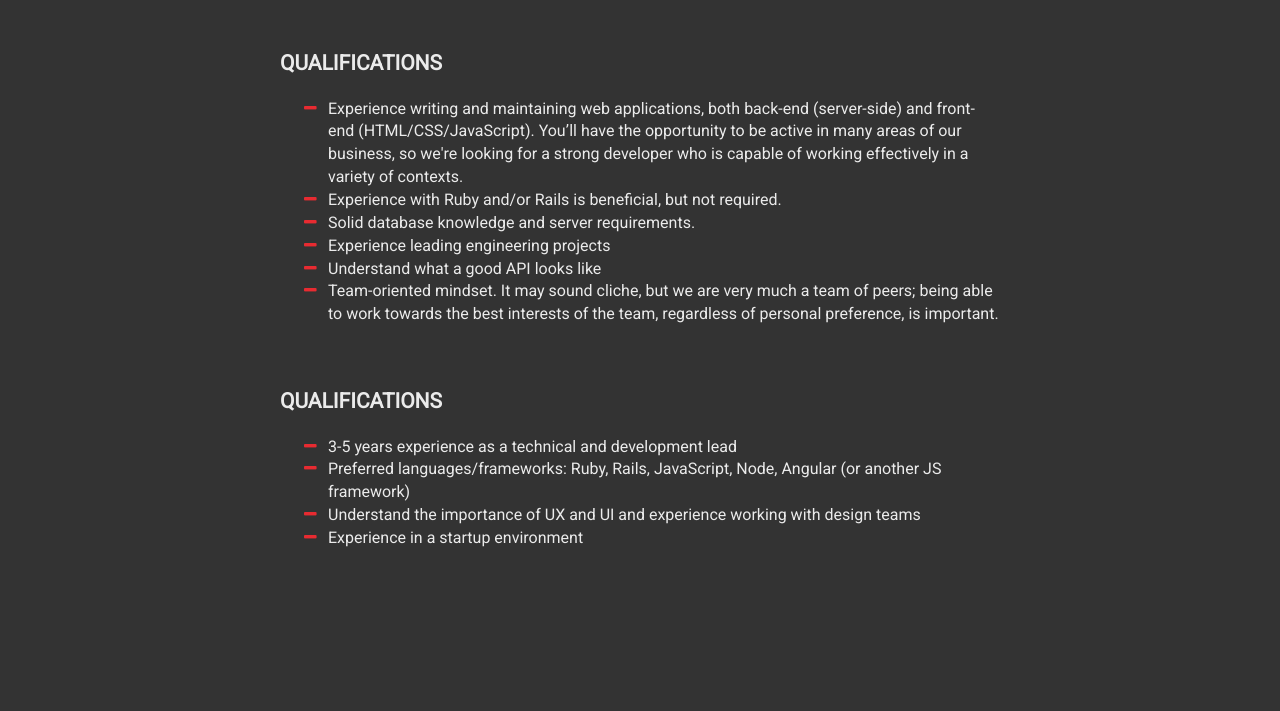
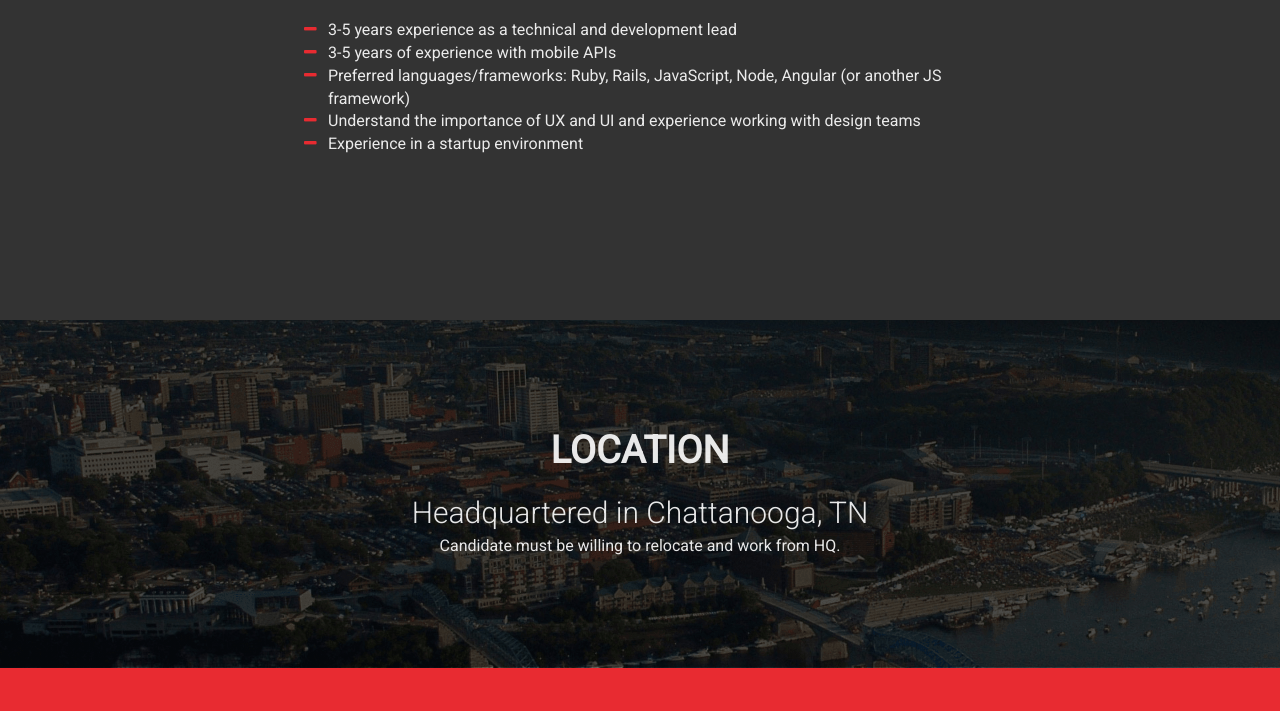
Before and after one commit to benjaminleeschnell/irongaming, a plain HTML site: page index.html in a window 1280 px wide. Shown: the part 2679-3390 px from the top of the page. Drawn offline with Linux system fonts and the light colour scheme.

Commit message:
Cory and Amela's correstions

```diff
--- a/index.html
+++ b/index.html
@@ -56,7 +56,7 @@
 							We are looking for a senior developer to join our product team. You'll work closely with all different team members at Iron Gaming (IG) to lead the development of our new product. The ideal candidate must have real-world engineering experience with successful products shipped.
 						</p>
 						<p class="text-center">
-							As one of our core values, working as a No Ego Doer is an important part of being a developer at IG. You'll need to be aware of when you have assumptions, and be disciplined about working with other team members in order to test and confirm your ideas.
+							As one of our core values, working as a "No Ego Doer" is an important part of being a developer at IG. You'll need to be aware of when you have assumptions, and be disciplined about working with other team members in order to test and confirm your ideas.
 						</p>
 					</div>
 				</div>
@@ -75,11 +75,10 @@
 							Gaming is our passion and creating a new space in which gamers can thrive is our modus operandi. Iron Gaming (IG) is a web application that allows for a unique experience for all gamers. Our application has a tiered ranking and scoring system for gamers that allows every player the ability to compete against similarly skilled opponents, and a focus to bring esports to a wider audience. Piqued your competitive nature? Perfect. You might just be in the right place. To add to the thrill of the game, we are specialists in hosting online and live gaming tournaments, and we have a heck of a time doing it.
 						</p>
 						<br><br><br>
-						<h3 class="mg-md h4 text-center">What we value?</h3>
+						<h3 class="mg-md h4 text-center">What do we value?</h3>
 						<p class="text-center">
 							Among creating a thriving environment for gamers to compete in, our approach to making this a thriving work environment is the second half of our secret sauce (and we don’t mind spilling the beans). At IG, we combine a few values like trust, positivity and compassion to the mix when bringing our team together.
 						</p>
-						<p class="text-center">As one of our core values, working as a No Ego Doer is an important part of being a team member at IG. You'll need to be aware of when you have assumptions, and be disciplined about working with other team members in order to test and confirm your ideas.</p>
 					</div>
 				</div>
 			</div>
@@ -110,17 +109,8 @@
 
 						<h4>Qualifications</h4>
 						<ul>
-							<li>Experience writing and maintaining web applications, both back-end (server-side) and front-end (HTML/CSS/JavaScript). You’ll have the opportunity to be active in many areas of our business, so we're looking for a strong developer who is capable of working effectively in a variety of contexts.</li>
-							<li>Experience with Ruby and/or Rails is beneficial, but not required.</li>
-							<li>Solid database knowledge and server requirements.</li>
-							<li>Experience leading engineering projects</li>
-							<li>Understand what a good API looks like</li>
-							<li>Team-oriented mindset. It may sound cliche, but we are very much a team of peers; being able to work towards the best interests of the team, regardless of personal preference, is important.</li>
-						</ul>
-
-						<h4>Qualifications</h4>
-						<ul>
 							<li>3-5 years experience as a technical and development lead</li>
+							<li>3-5 years of experience with mobile APIs</li>
 							<li>Preferred languages/frameworks: Ruby, Rails, JavaScript, Node, Angular (or another JS framework)</li>
 							<li>Understand the importance of UX and UI and experience working with design teams</li>
 							<li>Experience in a startup environment</li>
```
